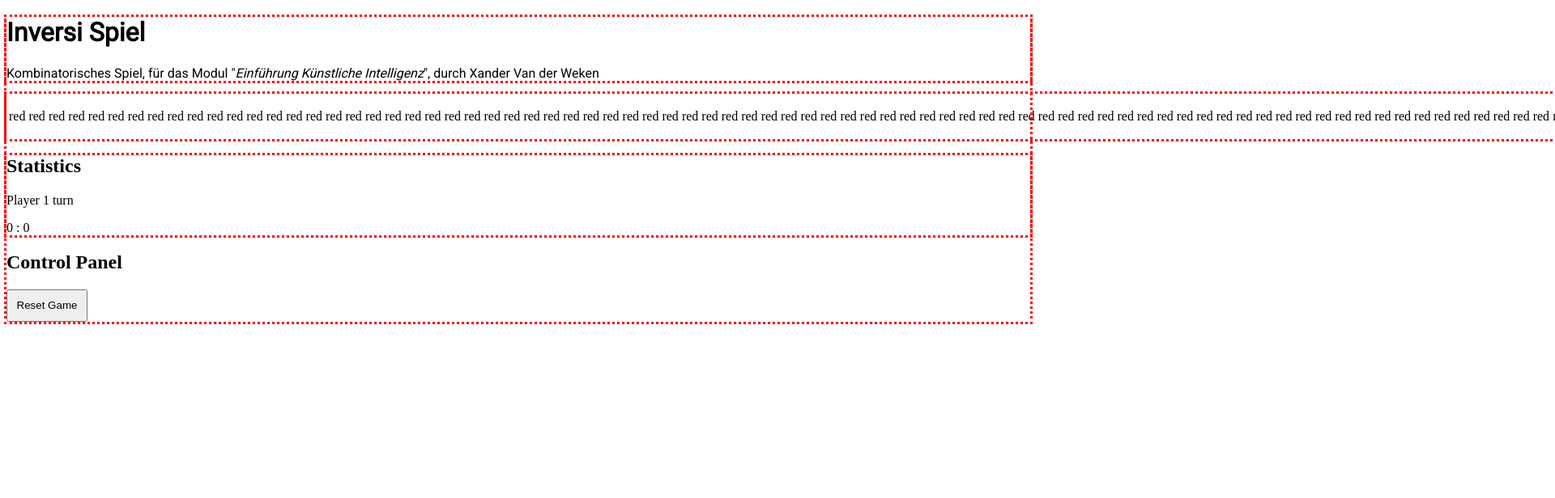
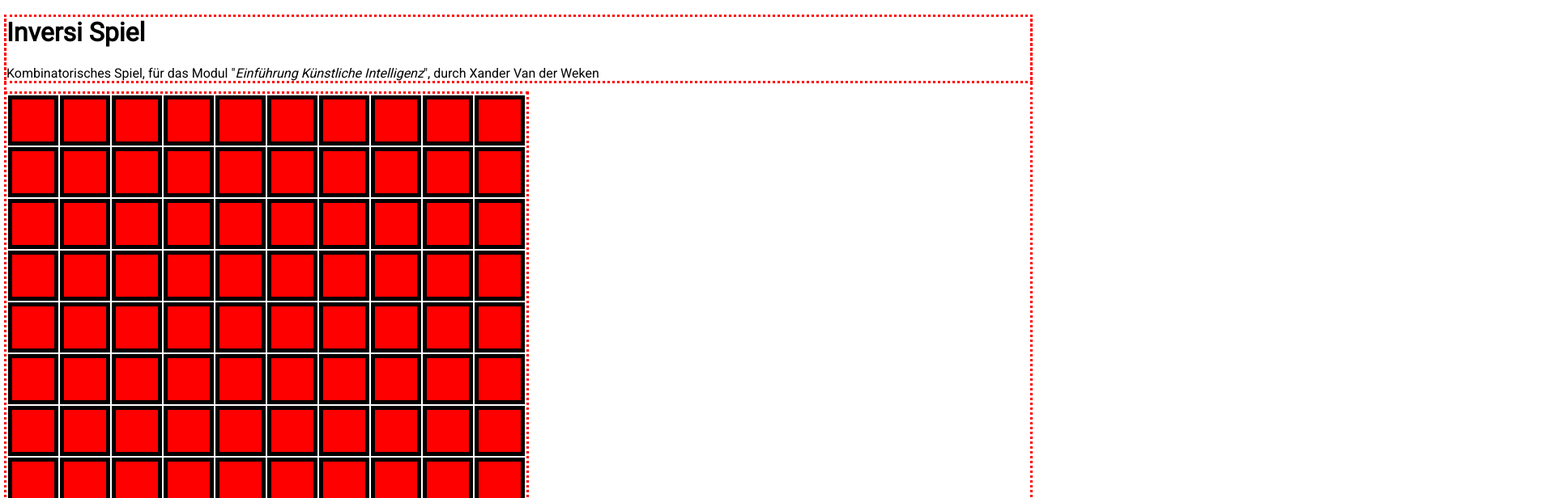
Before and after one commit to XanderVanDerWeken/EKI_Invers_Vue, a Vue app in the folder EKI_Invers/: page / in a window 1280 px wide. Shown: the top 616 px of the page at 81% size, 1920 px wide, since content can reach past the window. Built offline with nearby package versions, Linux system fonts and the light colour scheme.

Commit message:
001_Start
- Made Matrix show
- made board pretty

```diff
--- a/EKI_Invers/src/App.vue
+++ b/EKI_Invers/src/App.vue
@@ -1,7 +1,7 @@
 <template>
     <div id="app">
         <Header />
-        <Board v-bind:pieces="game.pieces" />
+        <Board />
         <Stats
             v-bind:player="(game.currentPlayer as number)"
             v-bind:points-pl1="(game.scorePlayerOne as number)"
--- a/EKI_Invers/src/components/BoardComponent.vue
+++ b/EKI_Invers/src/components/BoardComponent.vue
@@ -1,23 +1,38 @@
 <template>
     <table>
-        <tr>
-            <td v-for="cell in pieces" v-bind:class="resolveClass( cell )">
-                {{ cell }}
-            </td>
-        </tr>
+        <tbody>
+            <tr v-for="(row, rowIndex ) in matrix" :key="rowIndex">
+                <td v-for="(cell, colIndex) in row" :key="colIndex"
+                    :class="resolveClass(cell)" v-on:click="handleCellClick(rowIndex, colIndex)"
+                />
+            </tr>
+        </tbody>
     </table>
 </template>
 
 <script lang="ts">
     import { defineComponent } from 'vue'
     import { Piece } from '../game/model/Piece'
+    import { useGameStore } from '@/stores/gameStore';
 
     export default defineComponent({
         name: "Board",
-        props: {
-            pieces: {
-                type: Array<Piece>,
-                default: [] as Piece[]
+        computed: {
+            matrix() : Array<Array<Piece>> {
+                return this.game.boardMatrix;
+            }
+        },
+        setup() {
+            const game = useGameStore();
+
+            function handleCellClick(rowIndex: number, colIndex: number): void {
+                game.makeMove(rowIndex, colIndex);
+            }
+
+            return {
+                game,
+
+                handleCellClick
             }
         },
         methods: {
@@ -40,21 +55,40 @@
 </script>
 
 <style scoped>
+* {
+    --backColRed: red;
+    --backColYel: yellow;
+    --backColEmp: white;
+    --backColFlip: black;
+}
+
 td {
     width: 50px;
     height: 50px;
 }
 
 .empty-cell {
-    background-color: white;
+    background-color: var(--backColEmp);
 }
 
-.red .red_dot {
-    background-color: red;
+.red,
+.red_dot {
+    background-color: var(--backColRed);
 }
 
-.yellow .yellow_dot {
-    background-color: yellow;
+.yellow,
+.yellow_dot {
+    background-color: var(--backColYel);
+}
+
+.red,
+.yellow {
+    border: 5px solid var(--backColFlip);
+}
+
+.red_dot,
+.yellow_dot {
+    background-image: radial-gradient(circle, transparent 30%, var(--backColFlip) 40%);
 }
 
 </style>
--- a/EKI_Invers/src/stores/gameStore.ts
+++ b/EKI_Invers/src/stores/gameStore.ts
@@ -18,6 +18,13 @@ export const useGameStore = defineStore('game', {
         pieces(): Array<Piece> {
             return this.game.getBoard();
         },
+        boardMatrix(): Array<Array<Piece>> {
+            const matrix: Array<Array<Piece>> = [];
+            for(let i = 0; i < 10; i++) {
+                matrix.push(this.game.getBoard().slice(i * 10, (i + 1) * 10));
+            }
+            return (matrix as Array<Array<Piece>>);
+        },
         currentPlayer(): Number {
             return this.game.getCurrentPlayer();
         },
@@ -32,5 +39,8 @@ export const useGameStore = defineStore('game', {
         resetBoard() {
             this.game.resetBoard();
         },
+        makeMove(rowIndex: number, colIndex: number) {
+            //TODO: Implement
+        }
     }
 });
```
